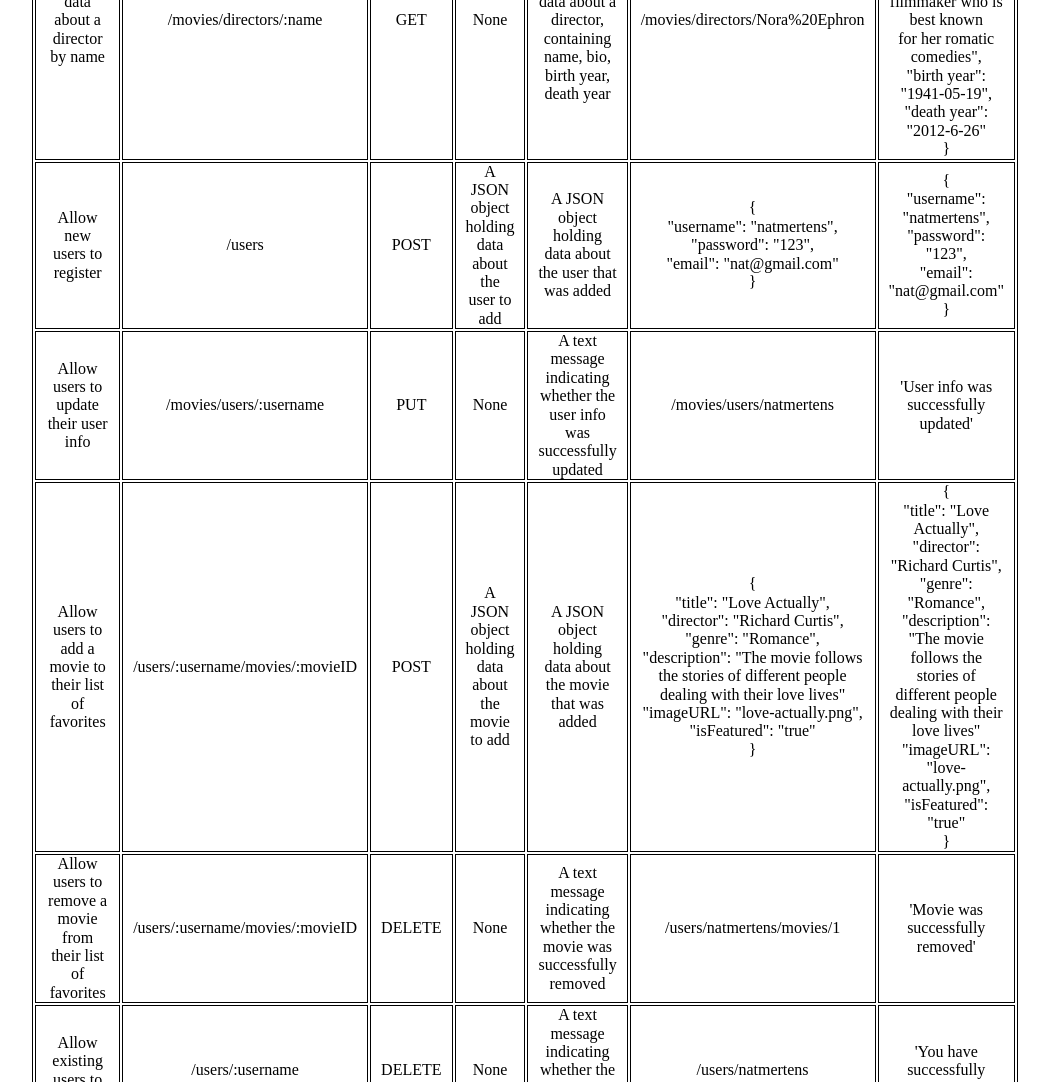
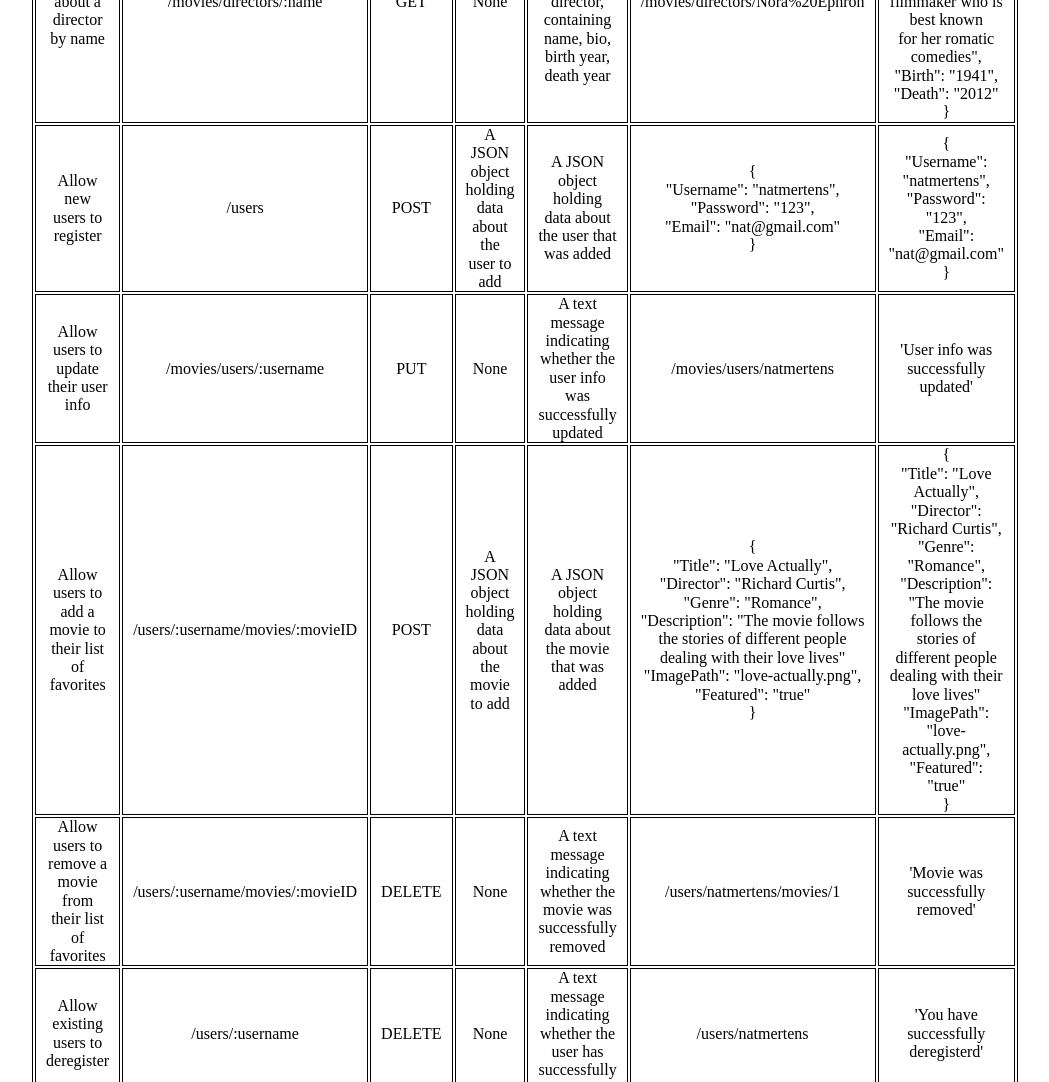
Before and after one commit to natmertens/movie-api, a website: page public/documentation.html in a window 1280 px wide. Shown: the part 1320-2402 px from the top of the page, without its empty margins (115-1164 px from the left). Drawn offline with nearby package versions, Linux system fonts and the light colour scheme.

Commit message:
updated data of example requests and responses in documentation.html

```diff
--- a/public/documentation.html
+++ b/public/documentation.html
@@ -44,13 +44,13 @@
       <td>/movies</td>
       <td>
         { <br>
-          "title": "Love Actually", <br>
-          "director": "Richard Curtis", <br>
-          "genre": "Romance", <br>
-          "description": "The movie follows the stories of different people dealing
+          "Title": "Love Actually", <br>
+          "Director": "Richard Curtis", <br>
+          "Genre": "Romance", <br>
+          "Description": "The movie follows the stories of different people dealing
           with their love lives", <br>
-          "imageURL": "love-actually.png", <br>
-          "isFeatured": "true" <br>
+          "ImagePath": "love-actually.png", <br>
+          "Featured": "true" <br>
         }
       </td>
     </tr>
@@ -67,13 +67,13 @@
       </td>
       <td>/movies/Love%20Actually</td>
       <td>  { <br>
-          "title": "Love Actually", <br>
-          "director": "Richard Curtis", <br>
-          "genre": "Romance", <br>
-          "description": "The movie follows the stories of different people dealing
+          "Title": "Love Actually", <br>
+          "Director": "Richard Curtis", <br>
+          "Genre": "Romance", <br>
+          "Description": "The movie follows the stories of different people dealing
           with their love lives", <br>
-          "imageURL": "love-actually.png", <br>
-          "isFeatured": "true" <br>
+          "ImagePath": "love-actually.png", <br>
+          "Featured": "true" <br>
         }
       </td>
     </tr>
@@ -89,8 +89,8 @@
       </td>
       <td>/movies/genres/romance</td>
       <td> { <br>
-          "title": "Romance", <br>
-          "description": "The romance genre tells stories about romantic relationships" <br>
+          "Title": "Romance", <br>
+          "Description": "The romance genre tells stories about romantic relationships" <br>
         }</td>
     </tr>
 
@@ -106,11 +106,11 @@
       <td>/movies/directors/Nora%20Ephron</td>
       <td>
         { <br>
-           "name": "Nora Ephron", <br>
-           "bio": "Nora Ephron was an American filmmaker who is best known <br>
+           "Name": "Nora Ephron", <br>
+           "Bio": "Nora Ephron was an American filmmaker who is best known <br>
            for her romatic comedies", <br>
-           "birth year": "1941-05-19", <br>
-           "death year": "2012-6-26" <br>
+           "Birth": "1941", <br>
+           "Death": "2012" <br>
          }
       </td>
     </tr>
@@ -125,16 +125,16 @@
       </td>
       <td>
         { <br>
-          "username": "natmertens", <br>
-          "password": "123", <br>
-          "email": "nat@gmail.com" <br>
+          "Username": "natmertens", <br>
+          "Password": "123", <br>
+          "Email": "nat@gmail.com" <br>
         }
       </td>
       <td>
         { <br>
-          "username": "natmertens", <br>
-          "password": "123", <br>
-          "email": "nat@gmail.com" <br>
+          "Username": "natmertens", <br>
+          "Password": "123", <br>
+          "Email": "nat@gmail.com" <br>
         }
       </td>
     </tr>
@@ -160,22 +160,22 @@
         A JSON object holding data about the movie that was added
       </td>
       <td>{ <br>
-          "title": "Love Actually", <br>
-          "director": "Richard Curtis", <br>
-          "genre": "Romance", <br>
-          "description": "The movie follows the stories of different people dealing
+          "Title": "Love Actually", <br>
+          "Director": "Richard Curtis", <br>
+          "Genre": "Romance", <br>
+          "Description": "The movie follows the stories of different people dealing
           with their love lives" <br>
-          "imageURL": "love-actually.png", <br>
-          "isFeatured": "true" <br>
+          "ImagePath": "love-actually.png", <br>
+          "Featured": "true" <br>
         }</td>
       <td>{ <br>
-          "title": "Love Actually", <br>
-          "director": "Richard Curtis", <br>
-          "genre": "Romance", <br>
-          "description": "The movie follows the stories of different people dealing
+          "Title": "Love Actually", <br>
+          "Director": "Richard Curtis", <br>
+          "Genre": "Romance", <br>
+          "Description": "The movie follows the stories of different people dealing
           with their love lives" <br>
-          "imageURL": "love-actually.png", <br>
-          "isFeatured": "true" <br>
+          "ImagePath": "love-actually.png", <br>
+          "Featured": "true" <br>
         }</td>
     </tr>
 
```
